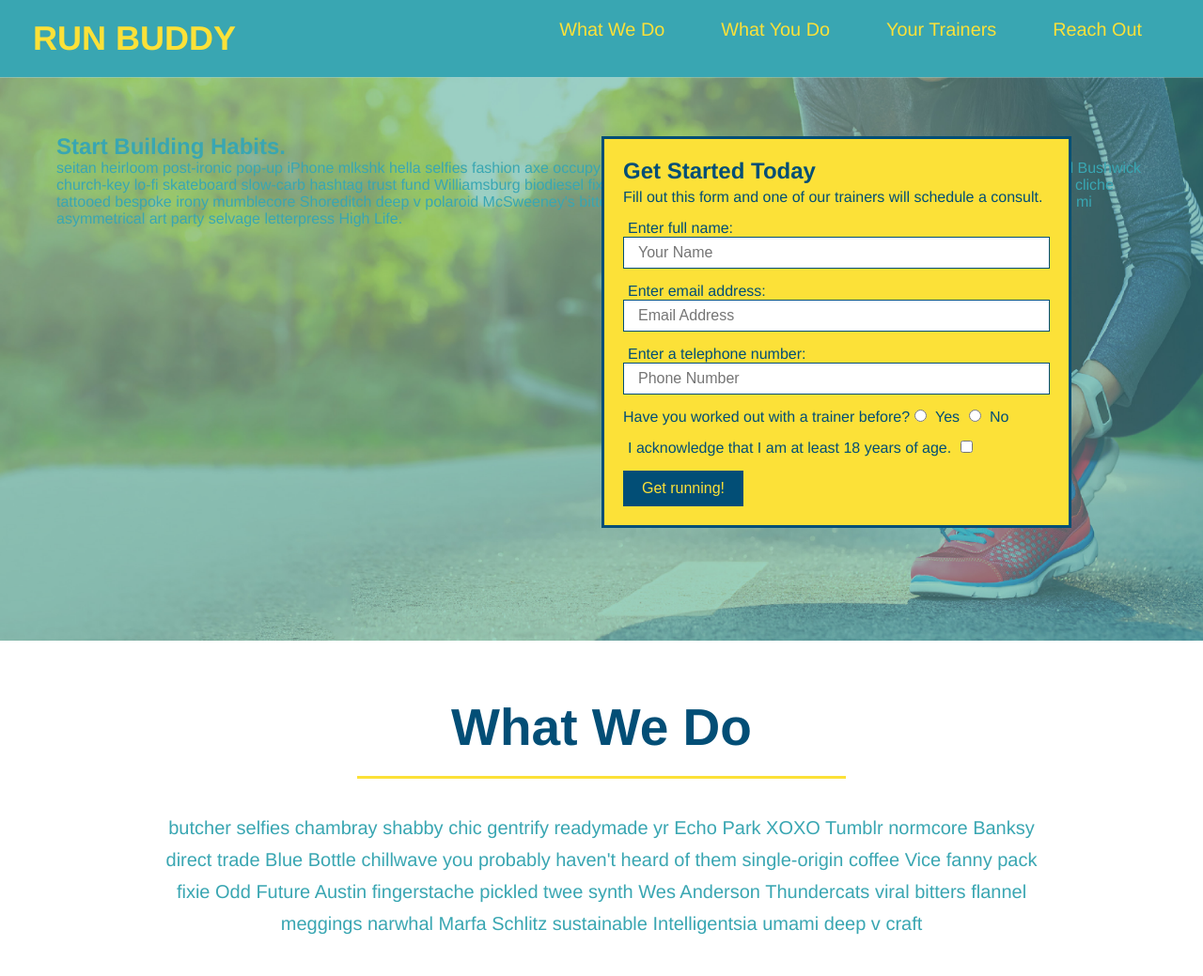
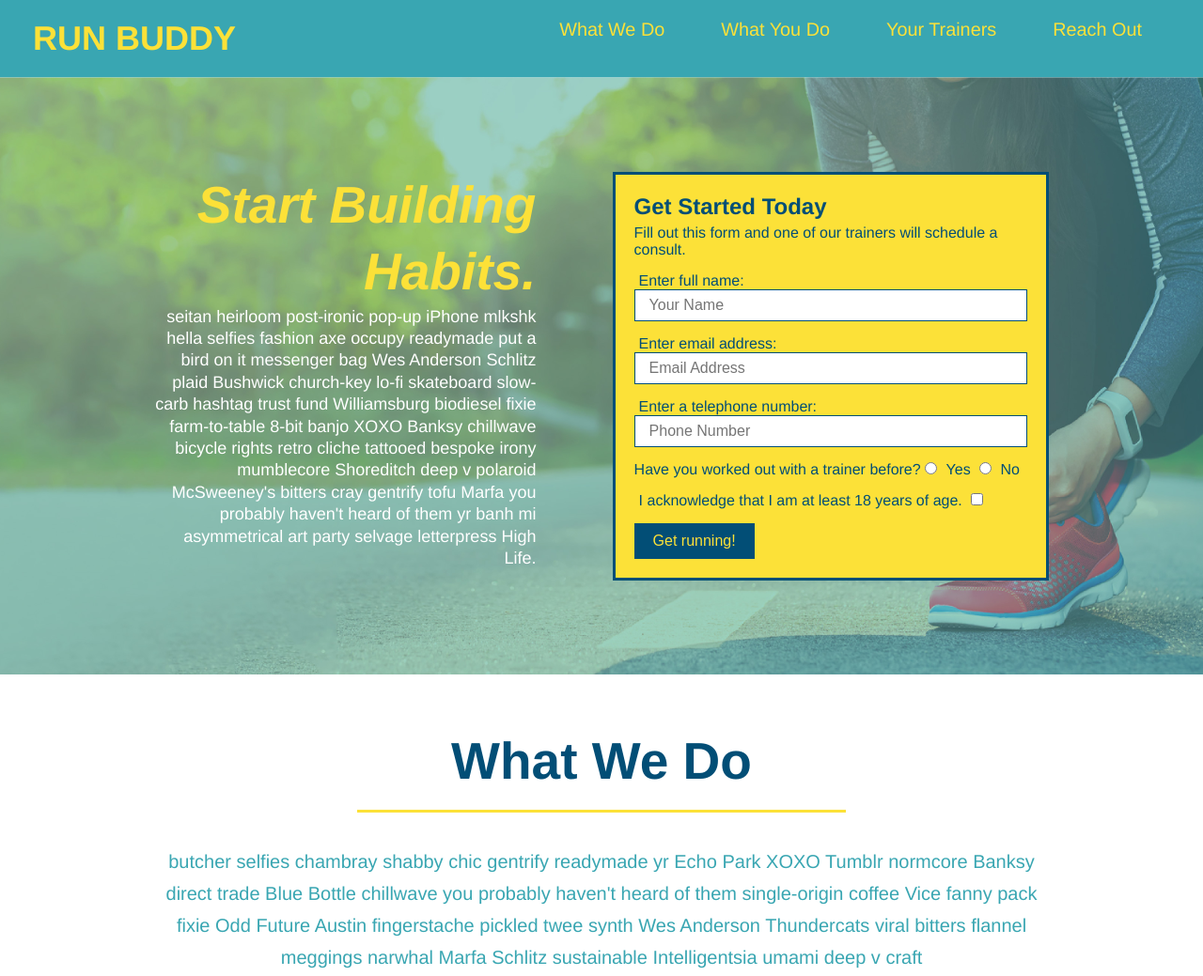
Before and after one commit to Rodney1100/review, a plain HTML site: page index.html in a window 1280 px wide. Shown: the top 1039 px of the page at 94% size. Drawn offline with Linux system fonts and the light colour scheme.

Commit message:
add flexbox to the hero

```diff
--- a/assets/css/style.css
+++ b/assets/css/style.css
@@ -8,7 +8,6 @@ body {
   color: #39a6b2;
   font-family: Helvetica, Arial, sans-serif;
 }
-
 
 /* HEADER / NAV BAR STYLES START */
 
@@ -53,24 +52,25 @@ header nav ul li a {
 
 /* HEADER / NAVBAR STYLES END */
 
-
-
 /* FOOTER STYLES START */
 footer {
   background: #fce138;
   padding: 40px 35px;
   width: 100%;
+  display: flex;
+  flex-wrap: wrap;
+  justify-content: space-between;
 }
 
 footer h2 {
-  display: inline;
+  /* display: inline; */
   color: #024e76;
   font-size: 30px;
   margin: 0;
 }
 
 footer div {
-  float: right;
+  /* float: right; */
   line-height: 1.5;
   text-align: right;
 }
@@ -87,22 +87,35 @@ section {
 
 /* HERO STYLES START */
 .hero {
-  background-image: url('../images/hero-bg.jpg');
+  background-image: url("../images/hero-bg.jpg");
   background-size: cover;
   background-position: center;
-  position: relative;
-  height: 600px;
+  display: flex;
+  justify-content: center;
+  flex-wrap: wrap;
 }
 
+.hero-cta {
+  width: 35%;
+  text-align: right;
+  color: #fff;
+  margin: 3.5%;
+  font-size: 18px;
+  line-height: 1.3;
+}
+
+.hero-cta h2 {
+  font-style: italic;
+  font-size: 55px;
+  color: #fce138;
+}
 .hero-form {
   border: 3px solid #024e76;
   background-color: #fce138;
   padding: 20px;
-  width: 500px;
   color: #024e76;
-  position: absolute;
-  bottom: 120px;
-  right: 140px;
+  width: 40%;
+  margin: 3.5%
 }
 
 .hero-form h3 {
@@ -136,7 +149,6 @@ section {
 }
 /* HERO STYLES END */
 
-
 /* SECTION TITLE STYLES START */
 .section-title {
   font-size: 55px;
@@ -169,7 +181,6 @@ section {
   font-size: 20px;
 }
 /* WHAT YOU DO STYLES END */
-
 
 /* WHAT YOU DO STYLES START */
 .steps {
@@ -255,7 +266,7 @@ section {
 
 .contact-info iframe {
   width: 400px;
-height: 400px;
+  height: 400px;
 }
 
 .contact-info div {
@@ -272,7 +283,8 @@ height: 400px;
   font-size: 32px;
 }
 
-.contact-info p, .contact-info address {
+.contact-info p,
+.contact-info address {
   margin: 20px 0;
   line-height: 1.5;
   font-size: 20px;
@@ -282,7 +294,6 @@ height: 400px;
 .contact-info a {
   color: #fce138;
 }
-
 
 /* REACH OUT STYLES END */
 
```
